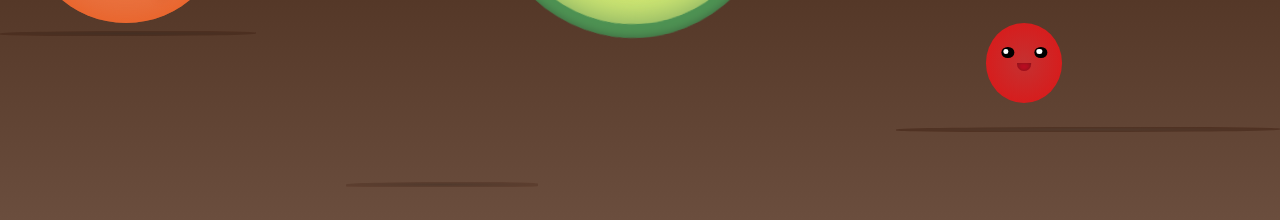
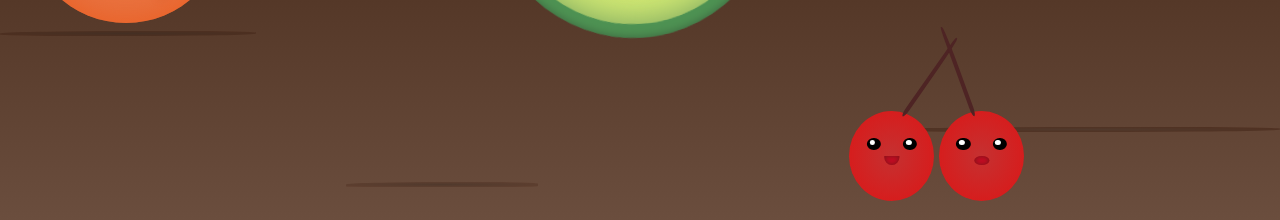
Before and after one commit to MoiraLS/Avocado, a website built with Parcel: page src/index.html in a window 1280 px wide. Shown: the part 577-797 px from the top of the page. Built offline with nearby package versions, Linux system fonts and the light colour scheme.

Commit message:
Deuxième cerise ajoutée + branche entre les deux

```diff
--- a/src/index.html
+++ b/src/index.html
@@ -71,7 +71,7 @@
     <!-- End of .orange -->
   </div>
 
-  <div class="cherry">
+  <div class="cherry cherry--one">
     <div class="corps"></div>
     <div class="eyes">
       <div class="eye">
@@ -83,7 +83,22 @@
       <!-- End of .eyes -->
     </div>
     <div class="mouth"></div>
+    <div class="branch"></div>
   </div>
+  <div class="cherry cherry--two">
+      <div class="corps"></div>
+      <div class="eyes">
+        <div class="eye">
+          <div class="ball"></div>
+        </div>
+        <div class="eye">
+          <div class="ball"></div>
+        </div>
+        <!-- End of .eyes -->
+      </div>
+      <div class="mouth"></div>
+      <div class="branch"></div>
+    </div>
 
   <script src="./js/eyes.js"></script>
 
--- a/src/scss/blocs/cherry.scss
+++ b/src/scss/blocs/cherry.scss
@@ -1,9 +1,8 @@
 .cherry {
   position: absolute;
-  top: 75%;
-  right: 17%;
-  width: 6%;
-  height: 10%;
+  top: 86%;
+  width: 85px;
+  height: 90px;
   background: radial-gradient(#c53131, #dd1515);
   border-radius: 50%;
 
@@ -11,6 +10,7 @@
     @include eyes;
     width: 85%;
     height: 95%;
+    animation: 3s blink linear infinite;
 
     .eye {
       @include eye;
@@ -36,4 +36,36 @@
     box-shadow: inset 0 0 5px #7a1616;
     border-radius: 0 0 300px 300px;
   }
+
+  .branch {
+    position: absolute;
+    width: 5%;
+    height: 105%;
+    background-color: #4e2424;
+    border-radius: 20% 50% 50% 50% / 20% 50% 10% 10%;
+  }
 }
+
+.cherry--one {
+  right: 27%;
+
+  .branch {
+    transform: rotate(35deg);
+    top: -90%;
+    right: 2%;
+  }
+}
+
+.cherry--two {
+  right: 20%;
+
+  .mouth {
+    border-radius: 50%;
+  }
+
+  .branch {
+    transform: rotate(-20deg);
+    top: -97%;
+    right: 75%;
+  }
+}
--- a/src/scss/blocs/orange.scss
+++ b/src/scss/blocs/orange.scss
@@ -13,10 +13,12 @@
     width: 40%;
     height: 40%;
     animation: 3s blink linear infinite;
+
     .eye {
       @include eye;
       width: 20%;
       height: 20%;
+
       .ball {
         @include ball;
         top: 20%;
@@ -46,7 +48,6 @@
     border-radius: 50%;
     box-shadow: 0 0 5px #f77944;
   }
-}
 
   .branch {
     position: absolute;
@@ -69,3 +70,4 @@
     background-color: #85e99e;
     border-radius: 75% 0;
   }
+}
```
Lines whose indentation alone changed are shown as unchanged.
